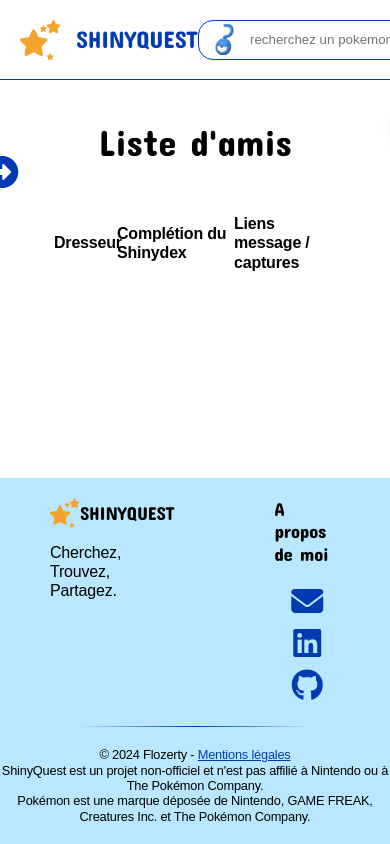
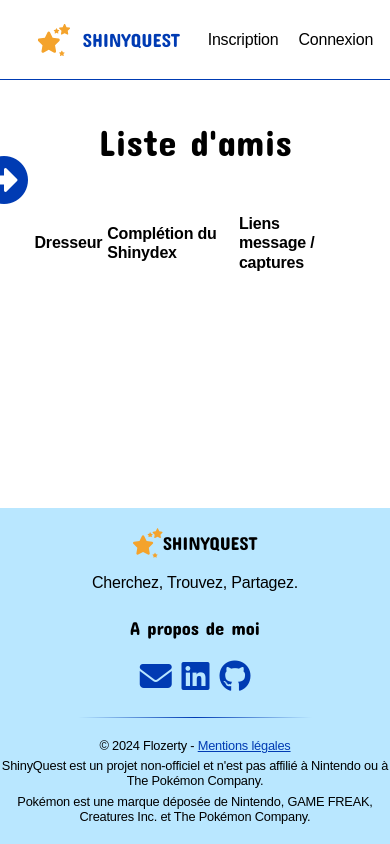
Before and after one commit to Flozerty/ShinyQuest, a Symfony app: template templates/amis/index.html.twig in a window 390 px wide. Run offline with Twig, Linux system fonts and the light colour scheme; the template is opened without the code that fills it, so the values that code supplies are empty; some libraries are stand-ins or nearby versions; some web fonts are replaced.

Commit message:
responsive header / side navs

```diff
--- a/public/css/search.css
+++ b/public/css/search.css
@@ -5,33 +5,43 @@
   --custom-ball-size: 40px;
 }
 
-#search {
-  position: relative;
+#search-profile {
+  display: none;
+  margin: 10px 0;
+}
+
+#search-header {
   display: flex;
-  min-width: 250px;
-  width: 25%;
-  border-radius: 15px;
+}
+
+#search-profile,
+#search-header {
   height: 40px;
   border: 1px solid var(--darkblue);
-  /* overflow: hidden; */
   align-items: center;
+  width: 25%;
+  min-width: 250px;
+  border-radius: 15px;
   /* background-color: var(--lightblue); */
+  background-color: white;
+  transition: var(--transitionTime);
 
-  input {
-    padding-left: 10px;
+  .search-input {
+    width: 100%;
     height: 100%;
-    width: 100%;
     border: none;
     border-radius: 8px 15px 15px 8px;
+    background-color: white;
     /* background-color: var(--lightblue); */
+    transition: var(--transitionTime);
   }
 
-  #search-img-container {
+  .search-img-container {
     height: 80%;
-    width: 50px;
+    width: 40px;
     background-image: url(../img/zarbi-int-shiny.png);
     background-size: contain;
-    background-position: center right;
+    background-position: center;
     background-repeat: no-repeat;
   }
 }
@@ -119,3 +129,13 @@
     }
   }
 }
+
+@media (max-width: 700px) {
+  #search-header {
+    display: none;
+  }
+
+  #search-profile {
+    display: flex;
+  }
+}
--- a/public/css/style.css
+++ b/public/css/style.css
@@ -93,14 +93,14 @@ header {
   display: flex;
   align-items: center;
   gap: 15px;
+  font-size: 1.5rem;
 
   svg {
     transition: var(--transitionTime);
   }
 
-  span {
+  #logo-title {
     font-family: "Concert One", sans-serif;
-    font-size: 1.5rem;
     color: var(--darkblue);
   }
 
@@ -110,8 +110,16 @@ header {
 }
 
 /* ////////////////////// light & dark mode ////////////////////// */
-#l_d_mode {
+.l_d_mode {
   display: flex;
+}
+
+.l_d_mode-main {
+  display: none;
+}
+
+.l_d_mode,
+.l_d_mode-main {
 
   label {
     width: 100px;
@@ -165,7 +173,7 @@ header {
     position: absolute;
     font-size: 1.5rem;
     top: 8px;
-    z-index: 100;
+    z-index: 2;
   }
 
   label i.fa-sun {
@@ -252,11 +260,12 @@ header {
   position: absolute;
   bottom: -20px;
   right: 20px;
-  transform: translate(150%, 50%) rotate(45deg);
+  transform: translate(170%, 50%) rotate(45deg);
   display: flex;
   padding: 10px 15px;
   background-color: #f2f2f2;
   flex-direction: column;
+  align-items: center;
   text-align: center;
   box-shadow: rgba(0, 0, 0, 0.25) 0px 5px 15px;
   z-index: -1;
@@ -282,7 +291,7 @@ header {
 }
 
 main {
-  width: 80%;
+  width: 90%;
   position: relative;
 }
 
@@ -291,7 +300,7 @@ main {
   position: fixed;
   top: 80px;
   bottom: 0;
-  z-index: 10;
+  z-index: 5;
   display: flex;
   flex-direction: column;
   width: 300px;
@@ -329,7 +338,7 @@ main {
   }
 
   #toggle-nav-btn {
-    font-size: 2rem;
+    font-size: 3rem;
     color: var(--darkblue);
     position: absolute;
     top: 10%;
@@ -338,9 +347,10 @@ main {
     cursor: pointer;
     transition: var(--transitionTime);
     transform: translateX(60%);
+    border-radius: 50%;
 
     &:hover {
-      transform: translateX(100%);
+      /* transform: translateX(100%); */
     }
   }
 }
@@ -352,6 +362,8 @@ main {
 .hide-nav {
   left: -300px;
 }
+
+
 
 .chroma-container {
   display: flex;
@@ -392,6 +404,8 @@ h2 {
   top: 15%;
 }
 
+
+/* /////////////// footer /////////////// */
 footer {
   position: relative;
   display: flex;
@@ -482,6 +496,10 @@ footer {
     padding-left: 300px;
   }
 
+  main {
+    width: 80%;
+  }
+
   #main-side-nav {
     left: 0px;
   }
@@ -494,3 +512,37 @@ footer {
     display: none;
   }
 }
+
+@media (min-width: 1000px) {
+  main {
+    width: 90%;
+  }
+}
+
+@media (min-width: 900px) {
+  .l_d_mode {
+    display: none;
+  }
+
+  .l_d_mode-main {
+    display: flex;
+  }
+}
+
+@media (max-width: 900px) {
+  #logo-container {
+    transform: scale(0.8);
+  }
+}
+
+@media (max-width: 600px) {
+  #footer-content {
+    flex-direction: column;
+    gap: 25px;
+    text-align: center;
+  }
+
+  #footer-base {
+    gap: 5px;
+  }
+}
--- a/public/js/headerProfileNav.js
+++ b/public/js/headerProfileNav.js
@@ -16,11 +16,6 @@ displayers.forEach(element => {
       showProfileNav()
     }
   })
-  // element.addEventListener('mouseenter', () => {
-  //   if (!show) {
-  //     showProfileNav()
-  //   }
-  // });
 });
 
 // retire la nav quand on clique ailleurs
@@ -30,9 +25,9 @@ main.addEventListener("click", () => {
   }
 })
 
-// retire la nav quand on clique sur le header (sauf sur les displayers)
+// retire la nav quand on clique sur le header (sauf sur les displayers & la nav)
 header.addEventListener("click", (event) => {
-  if (show && !caret.contains(event.target) && !userContainer.contains(event.target)) {
+  if (show && !profileNav.contains(event.target) && !caret.contains(event.target) && !userContainer.contains(event.target)) {
     hideProfileNav()
   }
 })
@@ -45,6 +40,6 @@ function showProfileNav() {
 
 function hideProfileNav() {
   caret.style.transform = "rotate(-90deg)";
-  profileNav.style.transform = "translate(150%, 50%) rotate(45deg)";
+  profileNav.style.transform = "translate(170%, 50%) rotate(45deg)";
   show = false;
 }
--- a/public/js/headerSearch.js
+++ b/public/js/headerSearch.js
@@ -1,13 +1,14 @@
+// Ajax recherche
 $(document).ready(function () {
 
-  const searchInput = document.querySelector('#search-input');
-  const searchResults = document.querySelector('#search-results');
-
+  const searchInput = document.querySelectorAll('.search-input'),
+    searchResults = document.querySelector('#search-results');
   let lastQuery;
   let timeout;
 
-  searchInput.addEventListener('input', () => {
-    const query = searchInput.value;
+  searchInput.forEach(inputElement => {
+    inputElement.addEventListener('input', () => {
+      const query = inputElement.value;
       // si on a déjà un timeout actif, on le supprime
       clearTimeout(timeout);
 
@@ -79,10 +80,11 @@ $(document).ready(function () {
 
       closeBtn.addEventListener('click', () => {
         searchResults.innerHTML = "";
-      searchInput.value = "";
+        inputElement.value = "";
         lastQuery = "";
         clearTimeout(timeout);
 
       })
     }
+  })
 });
--- a/public/js/toggleSideNav.js
+++ b/public/js/toggleSideNav.js
@@ -2,25 +2,39 @@ const sideNavContainer = document.querySelector('#main-side-nav'),
   toggleBtn = document.querySelector('#toggle-nav-btn'),
   mainContainer = document.querySelector('main')
 
-let toggle = false;
+let toggleNav = false;
 
 toggleBtn.addEventListener('click', () => {
-  toggle = !toggle;
+  toggleNav = !toggleNav;
   verifyToggle();
+})
+
+toggleBtn.addEventListener('mouseover', () => {
+  if (toggleNav) {
+    toggleBtn.style.transform = "translateX(20%) rotate(180deg)";
+  } else {
+    toggleBtn.style.transform = "translateX(80%)";
+  }
+})
+
+toggleBtn.addEventListener('mouseout', () => {
+  if (toggleNav) {
+    toggleBtn.style.transform = "translateX(40%) rotate(180deg)";
+  } else {
+    toggleBtn.style.transform = "translateX(60%)";
+  }
 })
 
 function verifyToggle() {
 
-  if (toggle) {
-    toggleBtn.style.transform = "translateX(60%) rotate(180deg)";
+  if (toggleNav) {
     sideNavContainer.classList.add('toggle-nav');
     sideNavContainer.classList.remove('hide-nav');
     mainContainer.classList.add("main-blur")
 
   } else {
-    toggleBtn.style.transform = "translateX(60%)";
     sideNavContainer.classList.add('hide-nav');
     sideNavContainer.classList.remove('toggle-nav');
-    mainContainer.style.filter = ""
+    mainContainer.classList.remove("main-blur")
   }
 }
--- a/templates/base.html.twig
+++ b/templates/base.html.twig
@@ -40,16 +40,15 @@
           d="M23.8115 5.56772C23.7425 5.42451 23.5967 5.33337 23.4365 5.33337C23.2764 5.33337 23.1319 5.42451 23.0616 5.56772L22.2244 7.29019L20.3549 7.5662C20.1986 7.58963 20.0684 7.69899 20.0203 7.84872C19.9721 7.99844 20.0112 8.16379 20.1231 8.27445L21.4797 9.61675L21.1595 11.5137C21.1334 11.6699 21.1985 11.8287 21.3274 11.9212C21.4563 12.0136 21.6269 12.0253 21.7675 11.9511L23.4379 11.0593L25.1082 11.9511C25.2488 12.0253 25.4194 12.0149 25.5483 11.9212C25.6772 11.8274 25.7423 11.6699 25.7162 11.5137L25.3947 9.61675L26.7513 8.27445C26.8632 8.16379 26.9036 7.99844 26.8541 7.84872C26.8047 7.69899 26.6758 7.58963 26.5195 7.5662L24.6487 7.29019L23.8115 5.56772Z"
           fill="#F4A32C" />
       </svg>
-      <span>SHINYQUEST</span>
+      <span id="logo-title">SHINYQUEST</span>
     </a>
 
-    <form id="search" action="">
-      <div id="search-img-container"></div>
-      <input type="search" id="search-input" placeholder="recherchez un pokemon, un dresseur, ...">
-      <div id="search-results"></div>
+    <form id="search-header" action="">
+      <div class="search-img-container"></div>
+      <input type="search" class="search-input" placeholder="recherchez un pokemon, un dresseur, ...">
     </form>
 
-    <div id="l_d_mode">
+    <div class="l_d_mode-main">
       <input id="darkmode-toggle" name="darkmode-toggle" type="checkbox">
       <label for="darkmode-toggle">
         <i class="fa-regular fa-sun"></i>
@@ -99,6 +98,9 @@
       {% endif %}
     </nav>
 
+
+      {% if app.user is defined and app.user is not empty %}
+
     <ul id="profile-nav">
       <li><a class="nav-link" href="{{ path('my_profile') }}">Mon profil</a></li>
       <li><a class="nav-link" href="{{ path('my_shasses') }}">Mes shasses</a></li>
@@ -109,7 +111,25 @@
       <li class="profile-link"><a class="nav-link" href="">Forum</a></li>
 
       <li><a class="nav-link" href="{{ path('app_logout') }}">Se déconnecter</a></li>
+
+<form id="search-profile" action="">
+      <div class="search-img-container"></div>
+      <input type="search" class="search-input" placeholder="recherchez un pokemon, un dresseur, ...">
+    </form>
+
+    <div class="l_d_mode">
+      <input id="darkmode-toggle2" name="darkmode-toggle2" type="checkbox">
+      <label for="darkmode-toggle2">
+        <i class="fa-regular fa-sun"></i>
+        <i class="fa-regular fa-moon"></i>
+      </label>
+    </div>
+
+
     </ul>
+      {% endif %}
+
+      <div id="search-results"></div>
   </header>
 
   <div id="main-wrapper">
```
Lines whose indentation alone changed are shown as unchanged.
